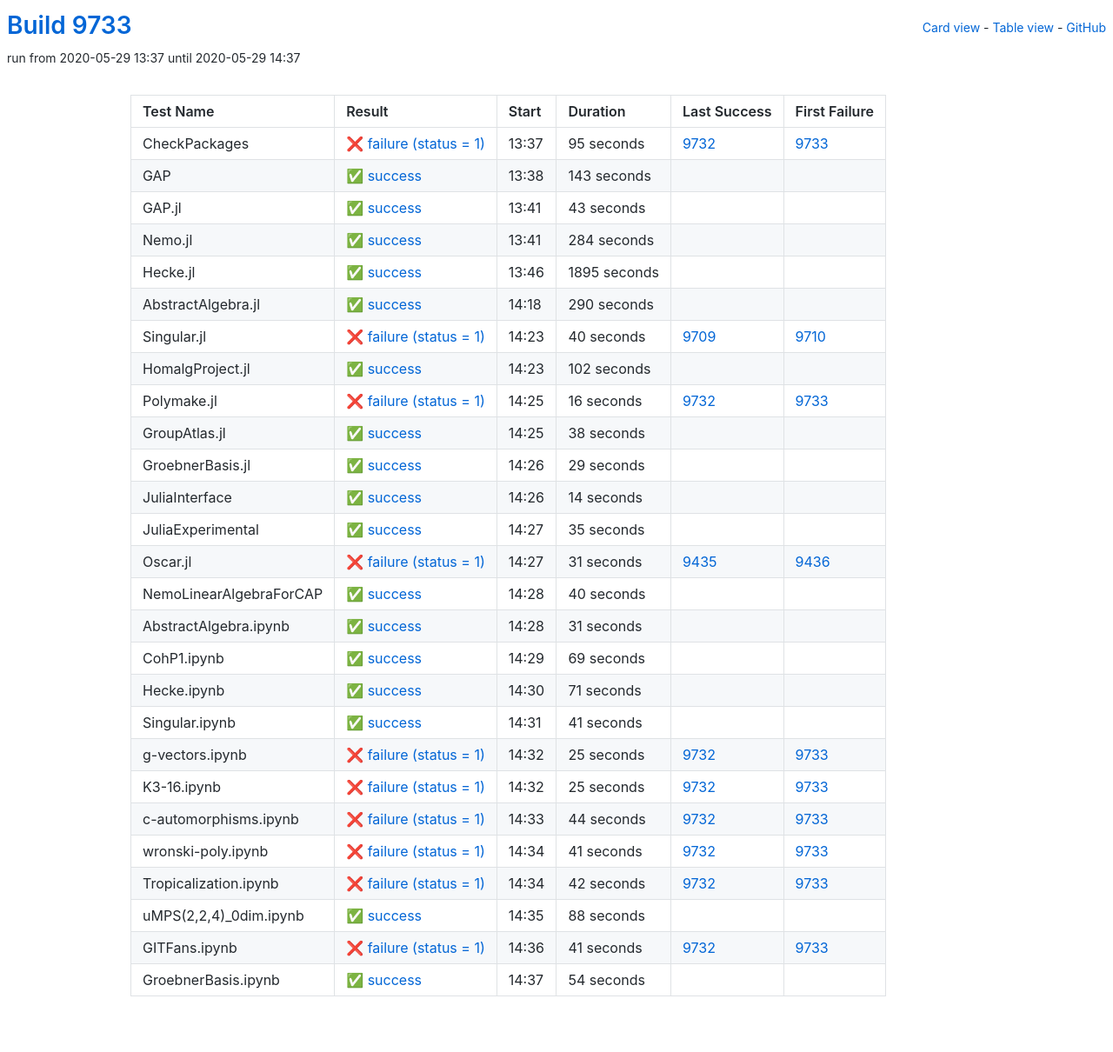
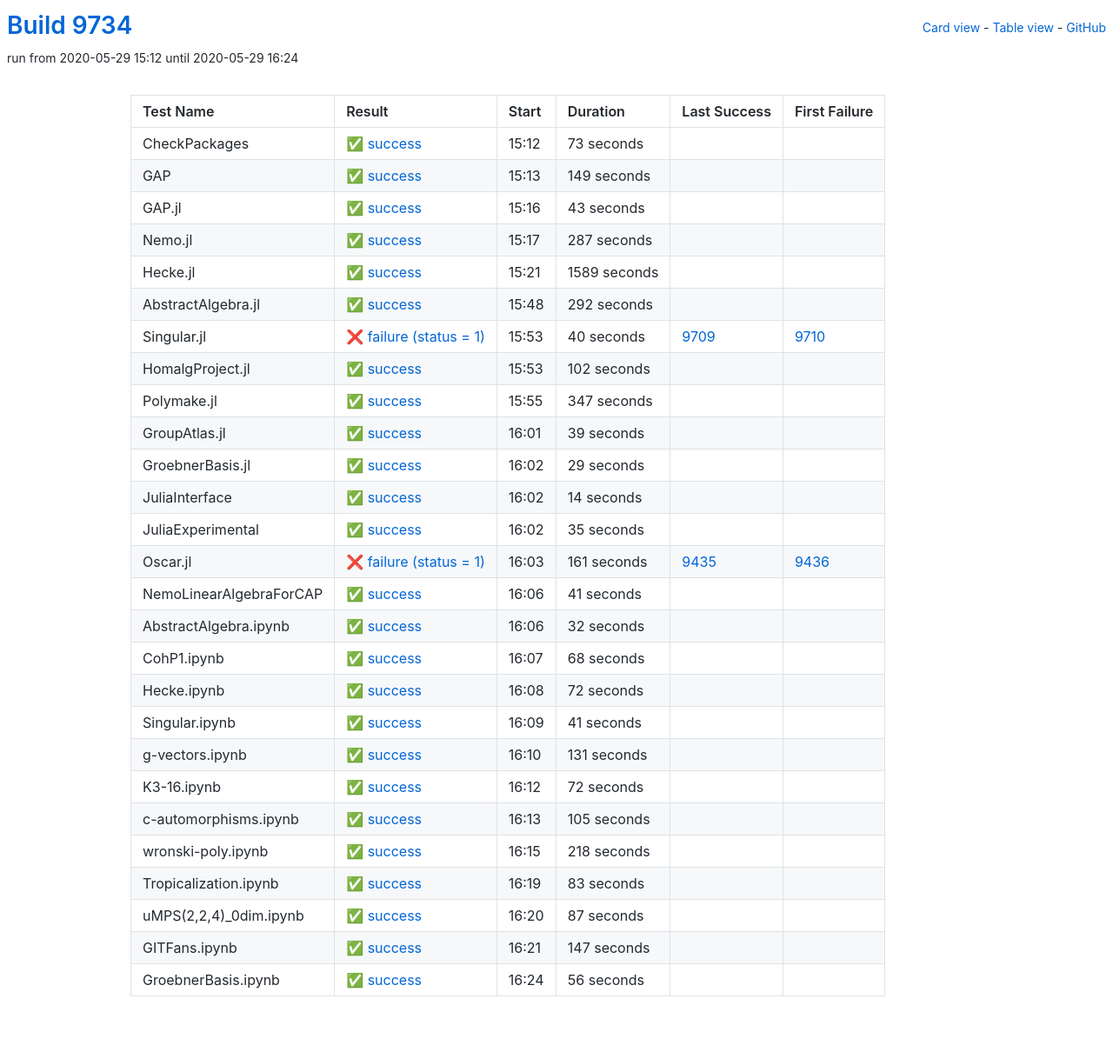
Before and after one commit to oscar-system/oscar-ci-status, a Jekyll site: the page built from table.html, in a window 1280 px wide. Shown: the whole page at 87% size. Built offline with Jekyll 4.4.1, drawn with Linux system fonts in a browser that asks for light colours.

Commit message:
Build 9734

```diff
--- a/_data/ci.yml
+++ b/_data/ci.yml
@@ -1,29 +1,29 @@
-build: 9733
-build_url: https://oscarci.mathematik.uni-kl.de/job/oscar/9733/
+build: 9734
+build_url: https://oscarci.mathematik.uni-kl.de/job/oscar/9734/
 job: oscar
 tests:
-- duration: 95
-  exitcode: 1
-  first_failure: 9733
-  first_failure_url: https://oscarci.mathematik.uni-kl.de/job/oscar/9733/
+- duration: 73
+  exitcode: 0
+  first_failure: false
+  first_failure_url: null
   id: checkpackages
-  last_success: 9732
-  last_success_url: https://oscarci.mathematik.uni-kl.de/job/oscar/9732/
-  log: https://oscarci.mathematik.uni-kl.de/job/oscar/9733/artifact/logs/build-9733/CheckPackages.log
+  last_success: false
+  last_success_url: null
+  log: https://oscarci.mathematik.uni-kl.de/job/oscar/9734/artifact/logs/build-9734/CheckPackages.log
   name: CheckPackages
-  start: 2020-05-29 13:37
-  status: failure
-  success: false
-- duration: 143
+  start: 2020-05-29 15:12
+  status: success
+  success: true
+- duration: 149
   exitcode: 0
   first_failure: false
   first_failure_url: null
   id: gap
   last_success: false
   last_success_url: null
-  log: https://oscarci.mathematik.uni-kl.de/job/oscar/9733/artifact/logs/build-9733/GAP.log
+  log: https://oscarci.mathematik.uni-kl.de/job/oscar/9734/artifact/logs/build-9734/GAP.log
   name: GAP
-  start: 2020-05-29 13:38
+  start: 2020-05-29 15:13
   status: success
   success: true
 - duration: 43
@@ -33,45 +33,45 @@
   id: gap-jl
   last_success: false
   last_success_url: null
-  log: https://oscarci.mathematik.uni-kl.de/job/oscar/9733/artifact/logs/build-9733/GAP.jl.log
+  log: https://oscarci.mathematik.uni-kl.de/job/oscar/9734/artifact/logs/build-9734/GAP.jl.log
   name: GAP.jl
-  start: 2020-05-29 13:41
+  start: 2020-05-29 15:16
   status: success
   success: true
-- duration: 284
+- duration: 287
   exitcode: 0
   first_failure: false
   first_failure_url: null
   id: nemo-jl
   last_success: false
   last_success_url: null
-  log: https://oscarci.mathematik.uni-kl.de/job/oscar/9733/artifact/logs/build-9733/Nemo.jl.log
+  log: https://oscarci.mathematik.uni-kl.de/job/oscar/9734/artifact/logs/build-9734/Nemo.jl.log
   name: Nemo.jl
-  start: 2020-05-29 13:41
+  start: 2020-05-29 15:17
   status: success
   success: true
-- duration: 1895
+- duration: 1589
   exitcode: 0
   first_failure: false
   first_failure_url: null
   id: hecke-jl
   last_success: false
   last_success_url: null
-  log: https://oscarci.mathematik.uni-kl.de/job/oscar/9733/artifact/logs/build-9733/Hecke.jl.log
+  log: https://oscarci.mathematik.uni-kl.de/job/oscar/9734/artifact/logs/build-9734/Hecke.jl.log
   name: Hecke.jl
-  start: 2020-05-29 13:46
+  start: 2020-05-29 15:21
   status: success
   success: true
-- duration: 290
+- duration: 292
   exitcode: 0
   first_failure: false
   first_failure_url: null
   id: abstractalgebra-jl
   last_success: false
   last_success_url: null
-  log: https://oscarci.mathematik.uni-kl.de/job/oscar/9733/artifact/logs/build-9733/AbstractAlgebra.jl.log
+  log: https://oscarci.mathematik.uni-kl.de/job/oscar/9734/artifact/logs/build-9734/AbstractAlgebra.jl.log
   name: AbstractAlgebra.jl
-  start: 2020-05-29 14:18
+  start: 2020-05-29 15:48
   status: success
   success: true
 - duration: 40
@@ -81,9 +81,9 @@
   id: singular-jl
   last_success: 9709
   last_success_url: https://oscarci.mathematik.uni-kl.de/job/oscar/9709/
-  log: https://oscarci.mathematik.uni-kl.de/job/oscar/9733/artifact/logs/build-9733/Singular.jl.log
+  log: https://oscarci.mathematik.uni-kl.de/job/oscar/9734/artifact/logs/build-9734/Singular.jl.log
   name: Singular.jl
-  start: 2020-05-29 14:23
+  start: 2020-05-29 15:53
   status: failure
   success: false
 - duration: 102
@@ -93,33 +93,33 @@
   id: homalgproject-jl
   last_success: false
   last_success_url: null
-  log: https://oscarci.mathematik.uni-kl.de/job/oscar/9733/artifact/logs/build-9733/HomalgProject.jl.log
+  log: https://oscarci.mathematik.uni-kl.de/job/oscar/9734/artifact/logs/build-9734/HomalgProject.jl.log
   name: HomalgProject.jl
-  start: 2020-05-29 14:23
+  start: 2020-05-29 15:53
   status: success
   success: true
-- duration: 16
-  exitcode: 1
-  first_failure: 9733
-  first_failure_url: https://oscarci.mathematik.uni-kl.de/job/oscar/9733/
+- duration: 347
+  exitcode: 0
+  first_failure: false
+  first_failure_url: null
   id: polymake-jl
-  last_success: 9732
-  last_success_url: https://oscarci.mathematik.uni-kl.de/job/oscar/9732/
-  log: https://oscarci.mathematik.uni-kl.de/job/oscar/9733/artifact/logs/build-9733/Polymake.jl.log
+  last_success: false
+  last_success_url: null
+  log: https://oscarci.mathematik.uni-kl.de/job/oscar/9734/artifact/logs/build-9734/Polymake.jl.log
   name: Polymake.jl
-  start: 2020-05-29 14:25
-  status: failure
-  success: false
-- duration: 38
+  start: 2020-05-29 15:55
+  status: success
+  success: true
+- duration: 39
   exitcode: 0
   first_failure: false
   first_failure_url: null
   id: groupatlas-jl
   last_success: false
   last_success_url: null
-  log: https://oscarci.mathematik.uni-kl.de/job/oscar/9733/artifact/logs/build-9733/GroupAtlas.jl.log
+  log: https://oscarci.mathematik.uni-kl.de/job/oscar/9734/artifact/logs/build-9734/GroupAtlas.jl.log
   name: GroupAtlas.jl
-  start: 2020-05-29 14:25
+  start: 2020-05-29 16:01
   status: success
   success: true
 - duration: 29
@@ -129,9 +129,9 @@
   id: groebnerbasis-jl
   last_success: false
   last_success_url: null
-  log: https://oscarci.mathematik.uni-kl.de/job/oscar/9733/artifact/logs/build-9733/GroebnerBasis.jl.log
+  log: https://oscarci.mathematik.uni-kl.de/job/oscar/9734/artifact/logs/build-9734/GroebnerBasis.jl.log
   name: GroebnerBasis.jl
-  start: 2020-05-29 14:26
+  start: 2020-05-29 16:02
   status: success
   success: true
 - duration: 14
@@ -141,9 +141,9 @@
   id: juliainterface
   last_success: false
   last_success_url: null
-  log: https://oscarci.mathematik.uni-kl.de/job/oscar/9733/artifact/logs/build-9733/JuliaInterface.log
+  log: https://oscarci.mathematik.uni-kl.de/job/oscar/9734/artifact/logs/build-9734/JuliaInterface.log
   name: JuliaInterface
-  start: 2020-05-29 14:26
+  start: 2020-05-29 16:02
   status: success
   success: true
 - duration: 35
@@ -153,69 +153,69 @@
   id: juliaexperimental
   last_success: false
   last_success_url: null
-  log: https://oscarci.mathematik.uni-kl.de/job/oscar/9733/artifact/logs/build-9733/JuliaExperimental.log
+  log: https://oscarci.mathematik.uni-kl.de/job/oscar/9734/artifact/logs/build-9734/JuliaExperimental.log
   name: JuliaExperimental
-  start: 2020-05-29 14:27
+  start: 2020-05-29 16:02
   status: success
   success: true
-- duration: 31
+- duration: 161
   exitcode: 1
   first_failure: 9436
   first_failure_url: https://oscarci.mathematik.uni-kl.de/job/oscar/9436/
   id: oscar-jl
   last_success: 9435
   last_success_url: https://oscarci.mathematik.uni-kl.de/job/oscar/9435/
-  log: https://oscarci.mathematik.uni-kl.de/job/oscar/9733/artifact/logs/build-9733/Oscar.jl.log
+  log: https://oscarci.mathematik.uni-kl.de/job/oscar/9734/artifact/logs/build-9734/Oscar.jl.log
   name: Oscar.jl
-  start: 2020-05-29 14:27
+  start: 2020-05-29 16:03
   status: failure
   success: false
-- duration: 40
+- duration: 41
   exitcode: 0
   first_failure: false
   first_failure_url: null
   id: nemolinearalgebraforcap
   last_success: false
   last_success_url: null
-  log: https://oscarci.mathematik.uni-kl.de/job/oscar/9733/artifact/logs/build-9733/NemoLinearAlgebraForCAP.log
+  log: https://oscarci.mathematik.uni-kl.de/job/oscar/9734/artifact/logs/build-9734/NemoLinearAlgebraForCAP.log
   name: NemoLinearAlgebraForCAP
-  start: 2020-05-29 14:28
+  start: 2020-05-29 16:06
   status: success
   success: true
-- duration: 31
+- duration: 32
   exitcode: 0
   first_failure: false
   first_failure_url: null
   id: abstractalgebra-ipynb
   last_success: false
   last_success_url: null
-  log: https://oscarci.mathematik.uni-kl.de/job/oscar/9733/artifact/logs/build-9733/AbstractAlgebra.ipynb.log
+  log: https://oscarci.mathematik.uni-kl.de/job/oscar/9734/artifact/logs/build-9734/AbstractAlgebra.ipynb.log
   name: AbstractAlgebra.ipynb
-  start: 2020-05-29 14:28
+  start: 2020-05-29 16:06
   status: success
   success: true
-- duration: 69
+- duration: 68
   exitcode: 0
   first_failure: false
   first_failure_url: null
   id: cohp1-ipynb
   last_success: false
   last_success_url: null
-  log: https://oscarci.mathematik.uni-kl.de/job/oscar/9733/artifact/logs/build-9733/CohP1.ipynb.log
+  log: https://oscarci.mathematik.uni-kl.de/job/oscar/9734/artifact/logs/build-9734/CohP1.ipynb.log
   name: CohP1.ipynb
-  start: 2020-05-29 14:29
+  start: 2020-05-29 16:07
   status: success
   success: true
-- duration: 71
+- duration: 72
   exitcode: 0
   first_failure: false
   first_failure_url: null
   id: hecke-ipynb
   last_success: false
   last_success_url: null
-  log: https://oscarci.mathematik.uni-kl.de/job/oscar/9733/artifact/logs/build-9733/Hecke.ipynb.log
+  log: https://oscarci.mathematik.uni-kl.de/job/oscar/9734/artifact/logs/build-9734/Hecke.ipynb.log
   name: Hecke.ipynb
-  start: 2020-05-29 14:30
+  start: 2020-05-29 16:08
   status: success
   success: true
 - duration: 41
@@ -225,104 +225,104 @@
   id: singular-ipynb
   last_success: false
   last_success_url: null
-  log: https://oscarci.mathematik.uni-kl.de/job/oscar/9733/artifact/logs/build-9733/Singular.ipynb.log
+  log: https://oscarci.mathematik.uni-kl.de/job/oscar/9734/artifact/logs/build-9734/Singular.ipynb.log
   name: Singular.ipynb
-  start: 2020-05-29 14:31
+  start: 2020-05-29 16:09
   status: success
   success: true
-- duration: 25
-  exitcode: 1
-  first_failure: 9733
-  first_failure_url: https://oscarci.mathematik.uni-kl.de/job/oscar/9733/
+- duration: 131
+  exitcode: 0
+  first_failure: false
+  first_failure_url: null
   id: g-vectors-ipynb
-  last_success: 9732
-  last_success_url: https://oscarci.mathematik.uni-kl.de/job/oscar/9732/
-  log: https://oscarci.mathematik.uni-kl.de/job/oscar/9733/artifact/logs/build-9733/g-vectors.ipynb.log
+  last_success: false
+  last_success_url: null
+  log: https://oscarci.mathematik.uni-kl.de/job/oscar/9734/artifact/logs/build-9734/g-vectors.ipynb.log
   name: g-vectors.ipynb
-  start: 2020-05-29 14:32
-  status: failure
-  success: false
-- duration: 25
-  exitcode: 1
-  first_failure: 9733
-  first_failure_url: https://oscarci.mathematik.uni-kl.de/job/oscar/9733/
+  start: 2020-05-29 16:10
+  status: success
+  success: true
+- duration: 72
+  exitcode: 0
+  first_failure: false
+  first_failure_url: null
   id: k3-16-ipynb
-  last_success: 9732
-  last_success_url: https://oscarci.mathematik.uni-kl.de/job/oscar/9732/
-  log: https://oscarci.mathematik.uni-kl.de/job/oscar/9733/artifact/logs/build-9733/K3-16.ipynb.log
+  last_success: false
+  last_success_url: null
+  log: https://oscarci.mathematik.uni-kl.de/job/oscar/9734/artifact/logs/build-9734/K3-16.ipynb.log
   name: K3-16.ipynb
-  start: 2020-05-29 14:32
-  status: failure
-  success: false
-- duration: 44
-  exitcode: 1
-  first_failure: 9733
-  first_failure_url: https://oscarci.mathematik.uni-kl.de/job/oscar/9733/
+  start: 2020-05-29 16:12
+  status: success
+  success: true
+- duration: 105
+  exitcode: 0
+  first_failure: false
+  first_failure_url: null
   id: c-automorphisms-ipynb
-  last_success: 9732
-  last_success_url: https://oscarci.mathematik.uni-kl.de/job/oscar/9732/
-  log: https://oscarci.mathematik.uni-kl.de/job/oscar/9733/artifact/logs/build-9733/c-automorphisms.ipynb.log
+  last_success: false
+  last_success_url: null
+  log: https://oscarci.mathematik.uni-kl.de/job/oscar/9734/artifact/logs/build-9734/c-automorphisms.ipynb.log
   name: c-automorphisms.ipynb
-  start: 2020-05-29 14:33
-  status: failure
-  success: false
-- duration: 41
-  exitcode: 1
-  first_failure: 9733
-  first_failure_url: https://oscarci.mathematik.uni-kl.de/job/oscar/9733/
+  start: 2020-05-29 16:13
+  status: success
+  success: true
+- duration: 218
+  exitcode: 0
+  first_failure: false
+  first_failure_url: null
   id: wronski-poly-ipynb
-  last_success: 9732
-  last_success_url: https://oscarci.mathematik.uni-kl.de/job/oscar/9732/
-  log: https://oscarci.mathematik.uni-kl.de/job/oscar/9733/artifact/logs/build-9733/wronski-poly.ipynb.log
+  last_success: false
+  last_success_url: null
+  log: https://oscarci.mathematik.uni-kl.de/job/oscar/9734/artifact/logs/build-9734/wronski-poly.ipynb.log
   name: wronski-poly.ipynb
-  start: 2020-05-29 14:34
-  status: failure
-  success: false
-- duration: 42
-  exitcode: 1
-  first_failure: 9733
-  first_failure_url: https://oscarci.mathematik.uni-kl.de/job/oscar/9733/
+  start: 2020-05-29 16:15
+  status: success
+  success: true
+- duration: 83
+  exitcode: 0
+  first_failure: false
+  first_failure_url: null
   id: tropicalization-ipynb
-  last_success: 9732
-  last_success_url: https://oscarci.mathematik.uni-kl.de/job/oscar/9732/
-  log: https://oscarci.mathematik.uni-kl.de/job/oscar/9733/artifact/logs/build-9733/Tropicalization.ipynb.log
+  last_success: false
+  last_success_url: null
+  log: https://oscarci.mathematik.uni-kl.de/job/oscar/9734/artifact/logs/build-9734/Tropicalization.ipynb.log
   name: Tropicalization.ipynb
-  start: 2020-05-29 14:34
-  status: failure
-  success: false
-- duration: 88
+  start: 2020-05-29 16:19
+  status: success
+  success: true
+- duration: 87
   exitcode: 0
   first_failure: false
   first_failure_url: null
   id: umps-2-2-4-0dim-ipynb
   last_success: false
   last_success_url: null
-  log: https://oscarci.mathematik.uni-kl.de/job/oscar/9733/artifact/logs/build-9733/uMPS-2-2-4-_0dim.ipynb.log
+  log: https://oscarci.mathematik.uni-kl.de/job/oscar/9734/artifact/logs/build-9734/uMPS-2-2-4-_0dim.ipynb.log
   name: uMPS(2,2,4)_0dim.ipynb
-  start: 2020-05-29 14:35
+  start: 2020-05-29 16:20
   status: success
   success: true
-- duration: 41
-  exitcode: 1
-  first_failure: 9733
-  first_failure_url: https://oscarci.mathematik.uni-kl.de/job/oscar/9733/
+- duration: 147
+  exitcode: 0
+  first_failure: false
+  first_failure_url: null
   id: gitfans-ipynb
-  last_success: 9732
-  last_success_url: https://oscarci.mathematik.uni-kl.de/job/oscar/9732/
-  log: https://oscarci.mathematik.uni-kl.de/job/oscar/9733/artifact/logs/build-9733/GITFans.ipynb.log
+  last_success: false
+  last_success_url: null
+  log: https://oscarci.mathematik.uni-kl.de/job/oscar/9734/artifact/logs/build-9734/GITFans.ipynb.log
   name: GITFans.ipynb
-  start: 2020-05-29 14:36
-  status: failure
-  success: false
-- duration: 54
+  start: 2020-05-29 16:21
+  status: success
+  success: true
+- duration: 56
   exitcode: 0
   first_failure: false
   first_failure_url: null
   id: groebnerbasis-ipynb
   last_success: false
   last_success_url: null
-  log: https://oscarci.mathematik.uni-kl.de/job/oscar/9733/artifact/logs/build-9733/GroebnerBasis.ipynb.log
+  log: https://oscarci.mathematik.uni-kl.de/job/oscar/9734/artifact/logs/build-9734/GroebnerBasis.ipynb.log
   name: GroebnerBasis.ipynb
-  start: 2020-05-29 14:37
+  start: 2020-05-29 16:24
   status: success
   success: true
```
Also changed, not shown: README.md.
